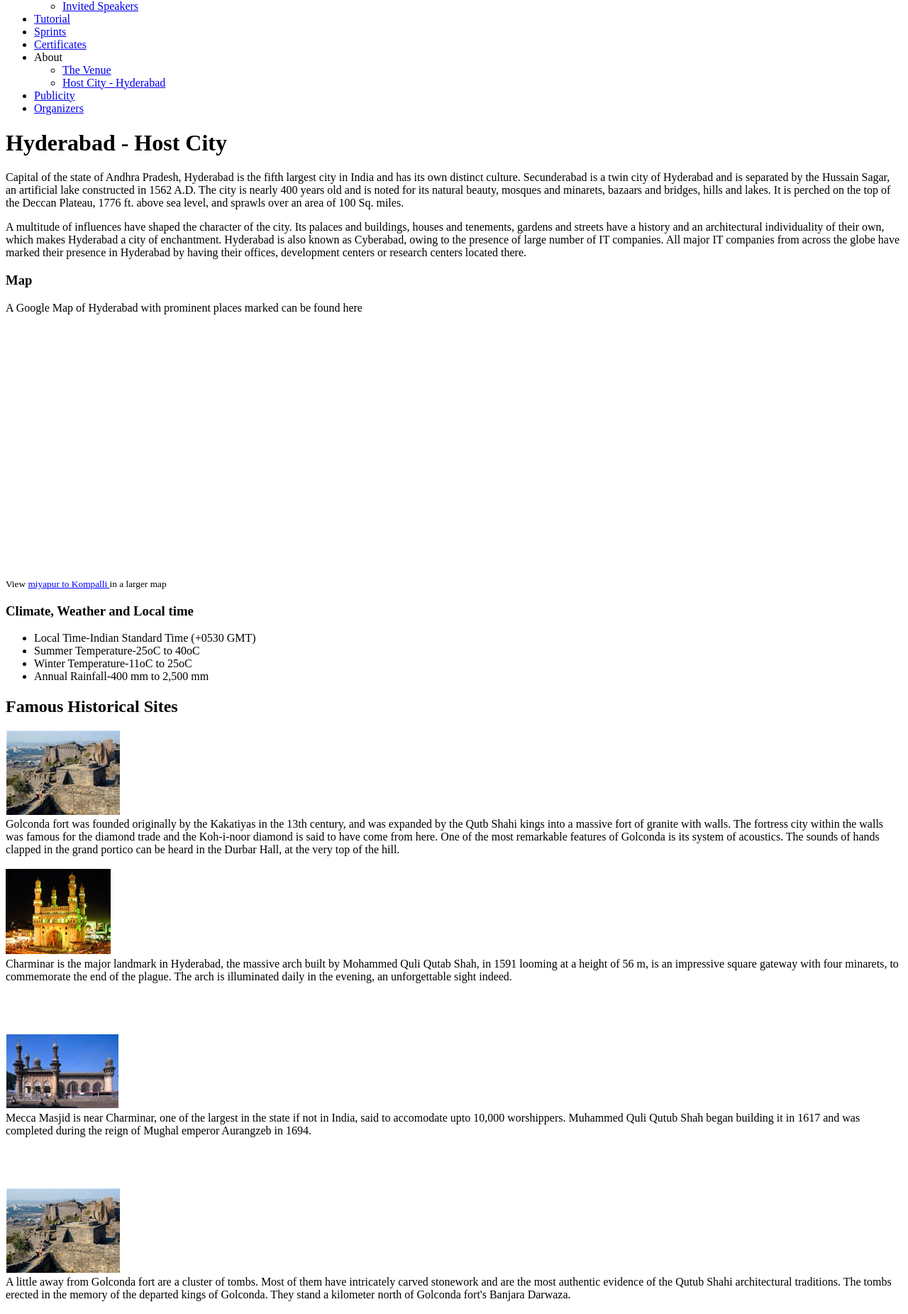
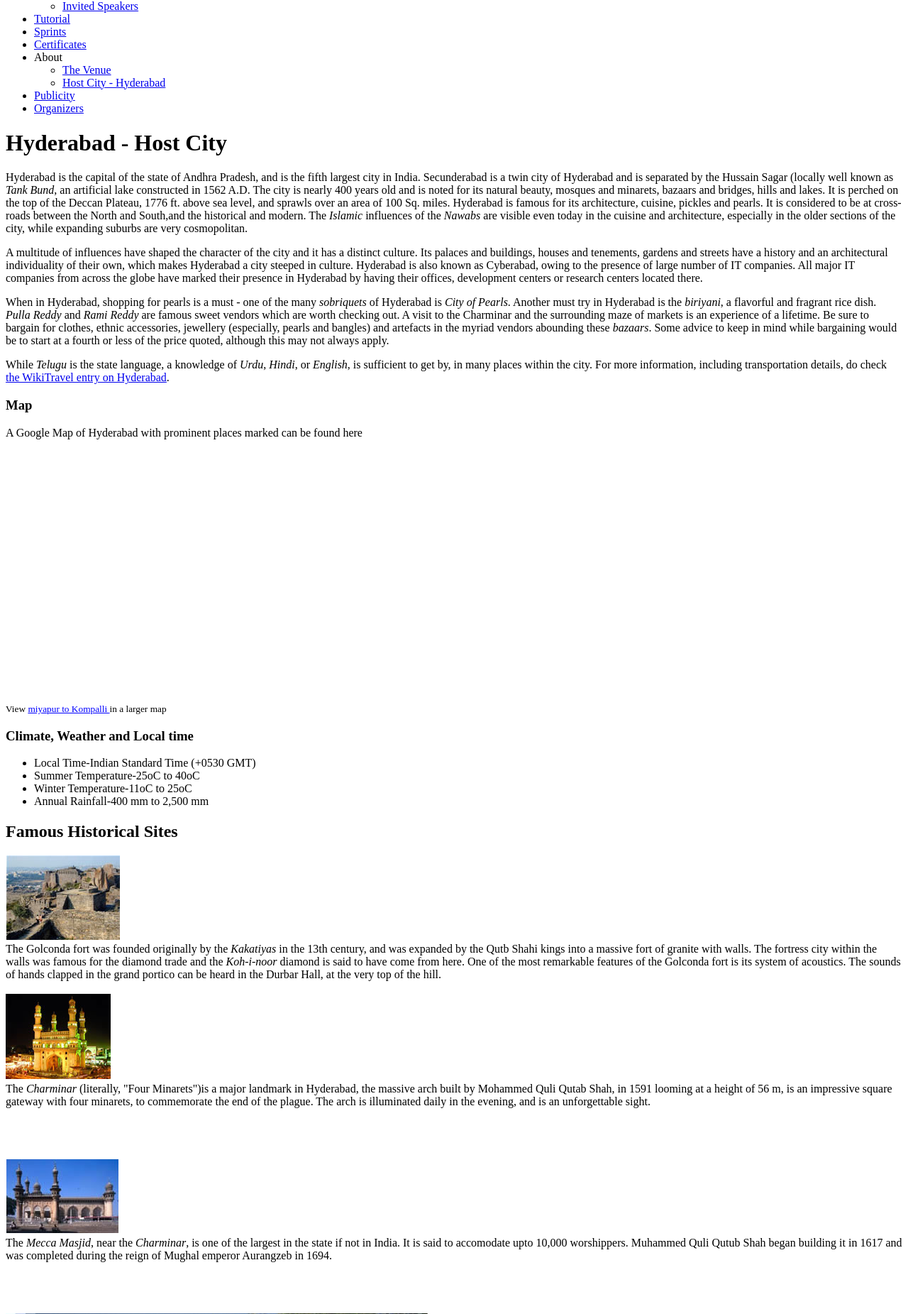
Before and after one commit to FOSSEE/scipycon, a Django app: template project/templates/about/city.html in a window 1280 px wide. Shown: the part 423-2274 px from the top of the page at 71% size. Run offline with Django 3.2, Linux system fonts and the light colour scheme; the template is opened without the code that fills it, so the values that code supplies are empty; some libraries are stand-ins or nearby versions.

Commit message:
Changed the about city page.

```diff
--- a/project/templates/about/city.html
+++ b/project/templates/about/city.html
@@ -3,19 +3,16 @@
 <h1>Hyderabad - Host City</h1>
 
 <div class="entry">
-<p>Capital of the state of Andhra Pradesh, Hyderabad is the fifth largest city in India and has its own
-distinct culture. Secunderabad is a twin city of Hyderabad and is separated by the Hussain Sagar,
-an artificial lake constructed in 1562 A.D. The city is nearly 400 years old and is noted for its
-natural beauty, mosques and minarets, bazaars and bridges, hills and lakes. It is perched on the
-top of the Deccan Plateau, 1776 ft. above sea level, and sprawls over an area of 100 Sq. miles.
+<p>Hyderabad is the capital of the state of Andhra Pradesh, and is the fifth largest city in India. Secunderabad is a twin city of Hyderabad and is separated by the Hussain Sagar (locally well known as <i>Tank Bund</i>, an artificial lake constructed in 1562 A.D. The city is nearly 400 years old and is noted for its natural beauty, mosques and minarets, bazaars and bridges, hills and lakes. It is perched on the top of the Deccan Plateau, 1776 ft. above sea level, and sprawls over an area of 100 Sq. miles. Hyderabad is famous for its architecture, cuisine, pickles and pearls. It is considered to be at cross-roads between the North and South,and the historical and modern. The <i>Islamic</i> influences of the <i>Nawabs</i> are visible even today in the cuisine and architecture, especially in the older sections of the city, while expanding suburbs are very cosmopolitan.
 </p>
 
-<p>A multitude of influences have shaped the character of the city. Its palaces and buildings, houses
-and tenements, gardens and streets have a history and an architectural individuality of their
-own, which makes Hyderabad a city of enchantment. Hyderabad is also known as Cyberabad,
-owing to the presence of large number of IT companies. All major IT companies from across the
-globe have marked their presence in Hyderabad by having their offices, development centers or
-research centers located there.</p>
+<p>A multitude of influences have shaped the character of the city and it has a distinct culture. Its palaces and buildings, houses and tenements, gardens and streets have a history and an architectural individuality of their own, which makes Hyderabad a city steeped in culture. Hyderabad is also known as Cyberabad, owing to the presence of large number of IT companies. All major IT companies from across the globe have marked their presence in Hyderabad by having their offices, development centers or research centers located there.</p>
+
+<p> When in Hyderabad, shopping for pearls is a must - one of the many <i>sobriquets</i> of Hyderabad is <i>City of Pearls</i>. Another must try in Hyderabad is the <i>biriyani</i>, a flavorful and fragrant rice dish. <i>Pulla Reddy</i> and <i>Rami Reddy</i> are famous sweet vendors which are worth checking out. A visit to the Charminar and the surrounding maze of markets is an experience of a lifetime. Be sure to bargain for clothes, ethnic accessories, jewellery (especially, pearls and bangles) and artefacts in the myriad vendors abounding these <i>bazaars</i>. Some advice to keep in mind while bargaining would be to start at a fourth or less of the price quoted, although this may not always apply.</p>
+
+<p>While <i>Telugu</i> is the state language, a knowledge of <i>Urdu</i>, <i>Hindi</i>, or <i>English</i>, is sufficient to get by, in many places within the city. For more information, including transportation details, do check <a href="http://wikitravel.org/en/Hyderabad">the WikiTravel entry on Hyderabad</a>. </p>
+
+<p>
 
 <h3>Map</h3>
 
@@ -35,49 +32,25 @@ research centers located there.</p>
 <h2>Famous Historical Sites</h2>
 
 <div id="speaker"><div id="speakerphoto"><img src="/static/img/golconda.jpg" alt="Golconda Fort" title="Golconda Fort" /></div>
-<div id="speakerinfo">Golconda fort was founded originally by the Kakatiyas in the 13th
-century, and was expanded by the Qutb Shahi kings into a massive fort of granite with walls. The
-fortress city within the walls was famous for the diamond trade and the Koh-i-noor diamond is
-said to have come from here. One of the most remarkable features of Golconda is its system of
-acoustics. The sounds of hands clapped in the grand portico can be heard in the Durbar Hall, at
-the very top of the hill.</div><br /></div>
+<div id="speakerinfo">The Golconda fort was founded originally by the <i>Kakatiyas</i> in the 13th century, and was expanded by the Qutb Shahi kings into a massive fort of granite with walls. The fortress city within the walls was famous for the diamond trade and the <i>Koh-i-noor</i> diamond is said to have come from here. One of the most remarkable features of the Golconda fort is its system of
+acoustics. The sounds of hands clapped in the grand portico can be heard in the Durbar Hall, at the very top of the hill.</div><br /></div>
 
 <div id="speaker"><div id="speakerphoto"><img src="/static/img/charminar.jpg" alt="Charminar" title="Charminar" /></div>
-<div id="speakerinfo">Charminar is the major landmark in Hyderabad, the massive arch built
-by Mohammed Quli Qutab Shah, in 1591 looming at a height of 56 m, is an impressive square
-gateway with four minarets, to commemorate the end of the plague. The arch is illuminated daily
-in the evening, an unforgettable sight indeed.</div><br /><br /><br /><br /></div>
+<div id="speakerinfo">The <i>Charminar</i> (literally, "Four Minarets")is a major landmark in Hyderabad, the massive arch built by Mohammed Quli Qutab Shah, in 1591 looming at a height of 56 m, is an impressive square gateway with four minarets, to commemorate the end of the plague. The arch is illuminated daily in the evening, and is an unforgettable sight.</div><br /><br /><br /><br /></div>
 
 <div id="speaker"><div id="speakerphoto"><img src="/static/img/meccamasjid.jpg" alt="Mecca Masjid" title="Mecca Masjid" /></div>
-<div id="speakerinfo">Mecca Masjid is near Charminar, one of the largest in the state if not in
-India, said to accomodate upto 10,000 worshippers. Muhammed Quli Qutub Shah began building
-it in 1617 and was completed during the reign of Mughal emperor Aurangzeb in 1694.</div><br /><br /><br /><br /></div>
+<div id="speakerinfo">The <i>Mecca Masjid</i>, near the <i>Charminar</i>, is one of the largest in the state if not in
+India. It is said to accomodate upto 10,000 worshippers. Muhammed Quli Qutub Shah began building it in 1617 and was completed during the reign of Mughal emperor Aurangzeb in 1694.</div><br /><br /><br /><br /></div>
 
-<div id="speaker"><div id="speakerphoto"><img src="/static/img/golconda.jpg" alt="Golconda Fort" title="Golconda Fort" /></div>
-<div id="speakerinfo">A little away from Golconda fort are a cluster of tombs. Most of them
-have intricately carved stonework and are the most authentic evidence of the Qutub Shahi
-architectural traditions. The tombs erected in the memory of the departed kings of Golconda.
-They stand a kilometer north of Golconda fort's Banjara Darwaza.</div><br /><br /><br /><br /></div>
+<div id="speaker"><div id="speakerphoto"><img src="/static/img/qutubshahi.jpg" alt="Qutub Shahi Tombs" title="Qutub Shahi Tombs" /></div>
+<div id="speakerinfo">A little away from the Golconda fort are a cluster of tombs. Most of them have intricately carved stonework and are the most authentic evidence of the Qutub Shahi architectural traditions. The tombs were erected in the memory of the departed kings of Golconda. They stand a kilometer north of Golconda fort's Banjara Darwaza.</div><br /><br /><br /><br /></div>
 
 <div id="speaker"><div id="speakerphoto"><img src="/static/img/hussainsagar.jpg" alt="Hussain Sagar Lake" title="Hussain Sagar Lake" /></div>
-<div id="speakerinfo">Hussain Sagar is a lake in Hyderabad, India built by Hazrat Hussain
-Shah Wali in 1562, during the rule of Ibrahim Quli Qutb Shah. It was a lake of 24 kilometres
-built on a tributary of the River Musi to meet the water and irrigation needs of the city. There is
-a large monolithic statue of the Gautam Buddha in the middle of the lake which was erected in
-1992.</div><br /><br /><br /><br /></div>
+<div id="speakerinfo">The <i>Hussain Sagar</i> is a lake in Hyderabad, built by Hazrat Hussain Shah Wali in 1562, during the rule of Ibrahim Quli Qutb Shah. It is a 24 km long lake built on a tributary of the River Musi to meet the water and irrigation needs of the city. There is a large monolithic statue of the Gautam Buddha in the middle of the lake which was erected in 1992. It is also called <i>Tank Bund</i> in local parlance.</div><br /><br /><br /><br /></div>
 
 <div id="speaker"><div id="speakerphoto"><img src="/static/img/birlamandir.jpg" alt="Birla Mandir" title="Birla Mandir" /></div>
-<div id="speakerinfo">Birla Mandir is a magnificient temple built entirely in marble, with
-great architectural significance. It was built by the Birla Foundation. The temple is dedicated to
-Lord Venkateshwara. The granite image of the presiding deity is about 11 ft. tall and a carved
-lotus forms an umbrella on the roof. The consorts of Lord Venkateswara, 'Padmavati' and 'Andal'
-are housed in separate shrines. There is a brass flagstaff in the temple premises which rises to a
-height of 42 ft. The temple manifests a blend of South Indian, Rajasthani and Utkal temple
-architectures. In its entirety, it is made of 2000 tons of pure Rajasthani white marble. It is built on
-a 280-feet high hillock called the Naovath Pahad in a 13 acres plot. The construction of the
-temple took 10 years and it was consecrated in 1976. The temple complex overlooking the
-southern side of Hussain Sagar, offers a magnificient panoramic view of the twin cities of
-Hyderabad and Secunderabad. It presents a colorful spectacular sight when illuminated at night.</div><br /></div>
+<div id="speakerinfo">Birla Mandir is a magnificient temple built entirely in marble, with great architectural significance. It was built by the Birla Foundation. The temple is dedicated to Lord Venkateshwara. The granite image of the presiding deity is about 11 ft. tall and a carved lotus forms an umbrella on the roof. The consorts of Lord Venkateswara, 'Padmavati' and 'Andal' are housed in separate shrines. There is a brass flagstaff in the temple premises which rises to a
+height of 42 ft. The temple manifests a blend of South Indian, Rajasthani and Utkal temple architectures. In its entirety, it is made of 2000 tons of pure Rajasthani white marble. It is built on a 280-feet high hillock called the Naovath Pahad in a 13 acres plot. The construction of the temple took 10 years and it was consecrated in 1976. The temple complex overlooking the southern side of Hussain Sagar, offers a magnificient panoramic view of the twin cities of Hyderabad and Secunderabad. It presents a colorful spectacular sight when illuminated at night.</div><br /></div>
 
 <p>The following websites will be helpful to find more information about Hyderabad</p>
 
```
Also changed, not shown: project/static/img/qutubshahi.jpg (added).
